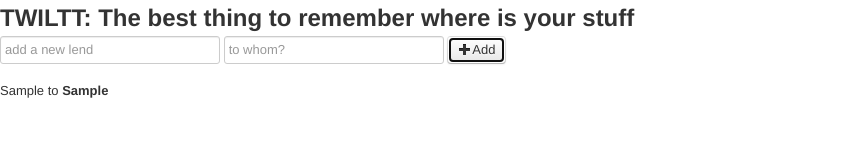
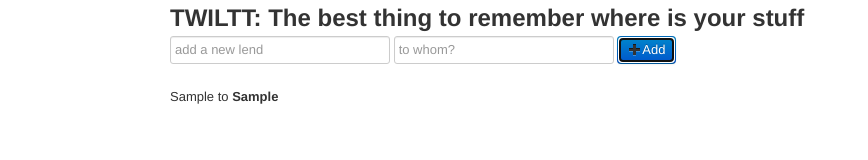
Before and after one commit to dindon/melody-twiltt, a plain HTML site: page index.html in a window 1280 px wide. Both pictures are taken after typing "Sample", "Sample" into the empty fields and a click on the button "Add". Shown: the whole page, without its empty margins (0-868 px from the left). Drawn offline with Linux system fonts and the light colour scheme.

Commit message:
added some design and solved shifting issue...

```diff
--- a/css/base.css
+++ b/css/base.css
@@ -18,12 +18,12 @@
 	display: block;
 }
 
-.lend .remove edit-form:visible
-{
-	display: block;
-}
-
 .lend .remove.no-ninja
 {
 	display: inline;
 }
+
+.lend
+{
+	line-height: 30px;
+}
--- a/index.html
+++ b/index.html
@@ -8,20 +8,21 @@
 	</head>
 
 	<body>
+		<div class="container">
 			<h2>TWILTT: The best thing to remember where is your stuff</h2>
 
 			<div ng-controller="TwilttCtrl">
 
 
-			<form ng-submit="addLend()" class="form-horizontal">
-				<input type="text" ng-model="lendText" placeholder="add a new lend">
+				<form ng-submit="addLend()" class="form-inline">
+					<input type="text" ng-model="lendText" placeholder="add a new lend" autofocus>
 					<input type="text" ng-model="lendWho" placeholder="to whom?">
-				<button class="btn"><i class="icon-plus"></i>Add</button>
+					<button class="btn btn-primary"><i class="icon-plus"></i>Add</button>
 				</form>
 
 				<ul class="unstyled">
 					<li ng-repeat="lend in lends" class="lend" ng-cloak ng-dblclick="editLend(lend)">
-
+						<div>
 							<div class="">
 								{{lend.text}} to <b>{{lend.who}}</b>
 								<button ng-click="deleteLend(lend)" class="btn remove" ng-class="{'no-ninja': lend == editedLend}"><i class="icon-remove"></i></button>
@@ -32,9 +33,11 @@
 								<input type="text" class="" ng-model="lend.who">
 								<button class="btn" ng-click="dismissEditForm()"><i class="icon-ban-circle"></i></button>
 							</form>
+						</div>
 					</li>
 				</ul>
 
+			</div>
 		</div>
 
 		<script type="text/javascript" src="js/lib/angular.min.js"></script>
```
Lines whose indentation alone changed are shown as unchanged.
